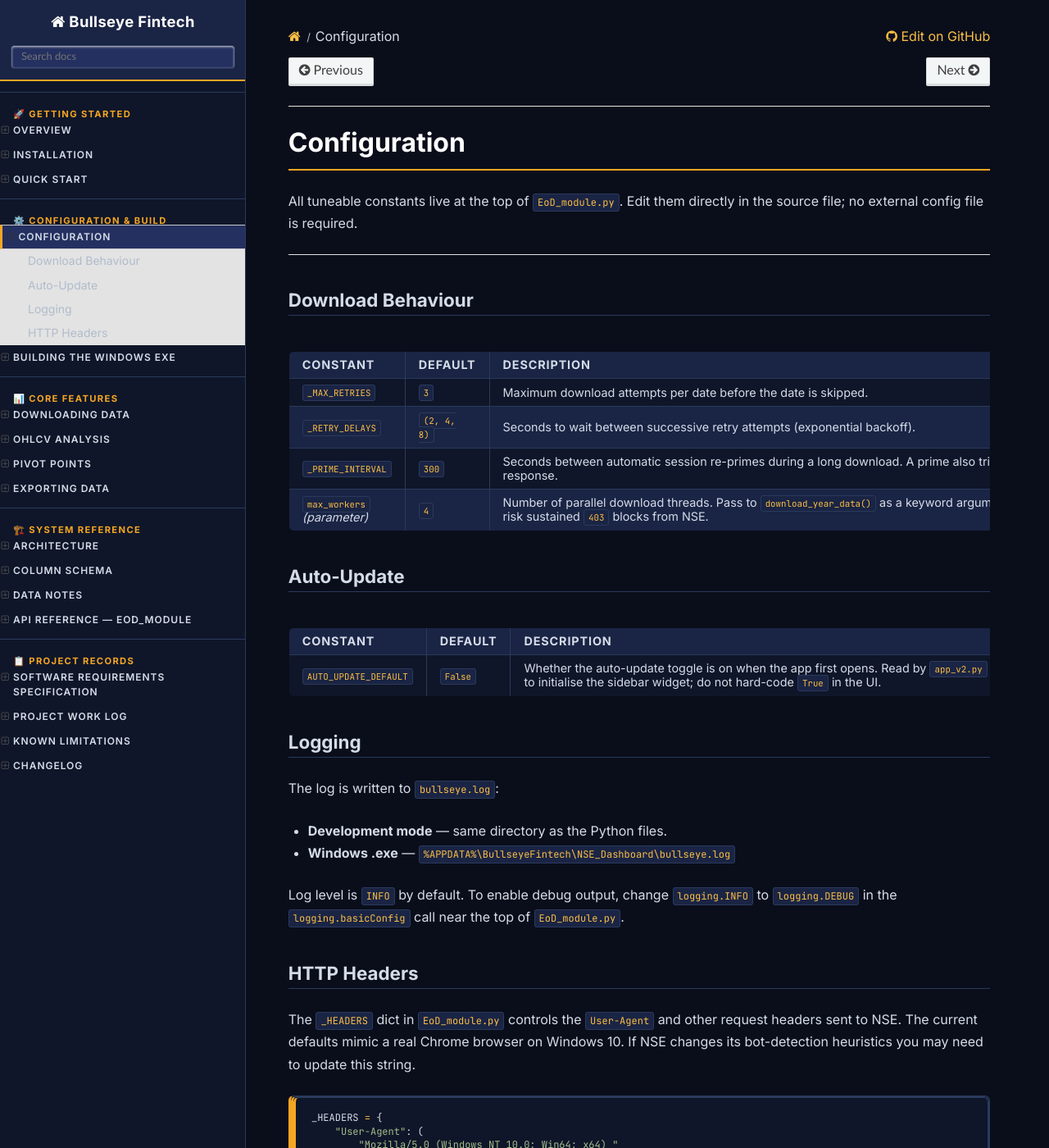
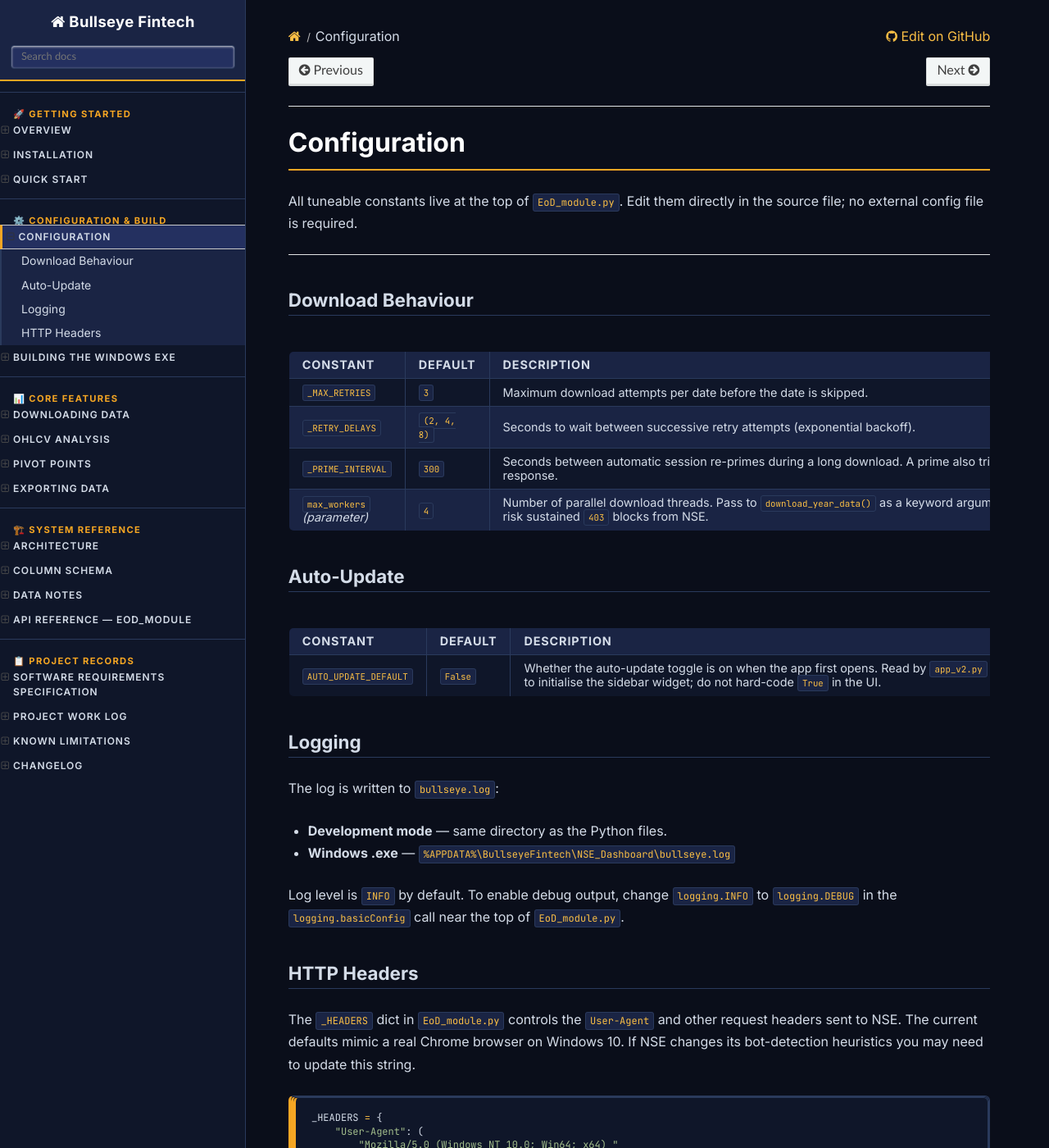
Before and after one commit to pranava-ba/Bullseye, a Sphinx documentation site: the page built from docs/configuration.rst, in a window 1280 px wide and 1400 px high. Shown: the whole window at 82% size. Built offline with Sphinx 7.4.7 and the Read the Docs theme 3.1.0, drawn with Linux system fonts in a browser that asks for light colours.

Commit message:
Update custom.css

```diff
--- a/docs/_static/css/custom.css
+++ b/docs/_static/css/custom.css
@@ -314,3 +314,29 @@
   .wy-nav-content { padding: 1rem; }
   h1 { font-size: 1.5rem; }
 }
+
+/* ── Sidebar: Expanded Subsections (default state) ── */
+.wy-menu-vertical li.toctree-l2 > a,
+.wy-menu-vertical li.toctree-l3 > a,
+.wy-menu-vertical li.toctree-l4 > a {
+  background: var(--navy-mid) !important;
+  color: var(--silver-light) !important;
+  border-left: 2px solid var(--border);
+  padding-left: 24px;
+}
+
+.wy-menu-vertical li.toctree-l3 > a { padding-left: 36px; }
+.wy-menu-vertical li.toctree-l4 > a { padding-left: 48px; }
+
+/* Active/current subsection */
+.wy-menu-vertical li.toctree-l2.current > a,
+.wy-menu-vertical li.toctree-l3.current > a {
+  background: var(--navy-light) !important;
+  color: var(--amber) !important;
+  border-left: 3px solid var(--amber);
+}
+
+/* The ul container wrapping expanded children */
+.wy-menu-vertical li.current ul {
+  background: var(--navy-mid) !important;
+}
```
